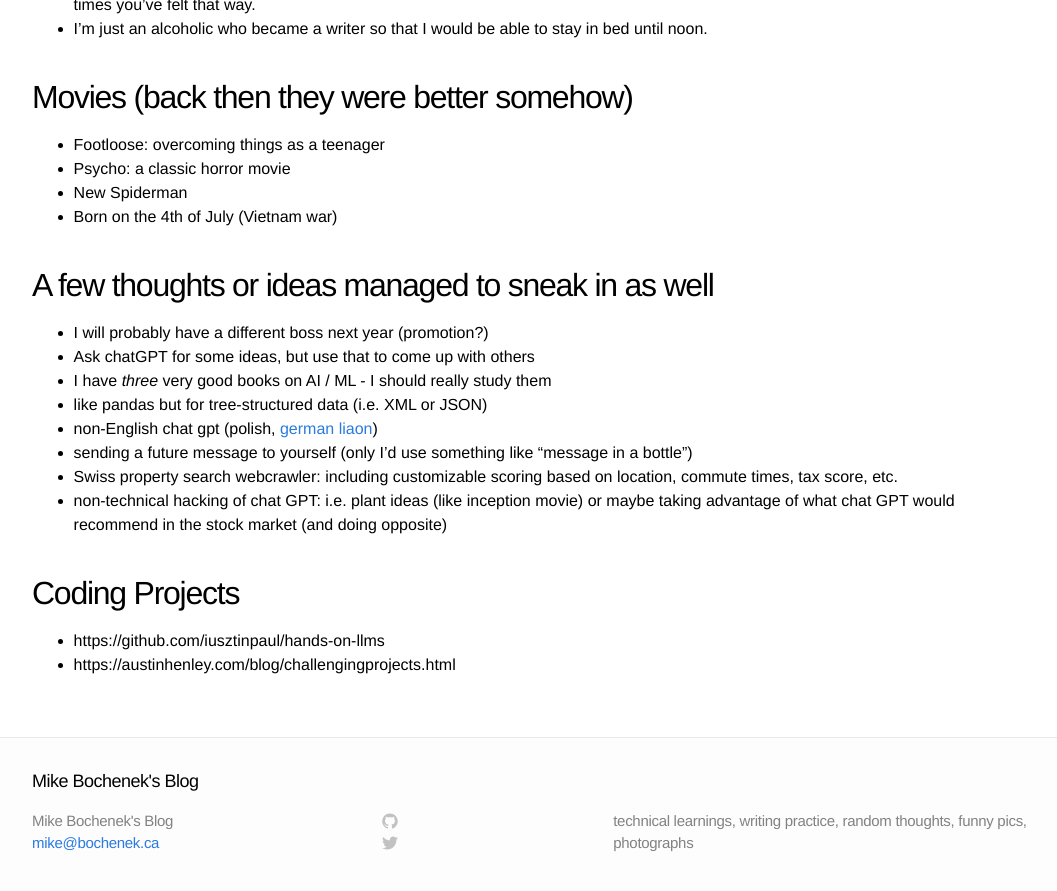
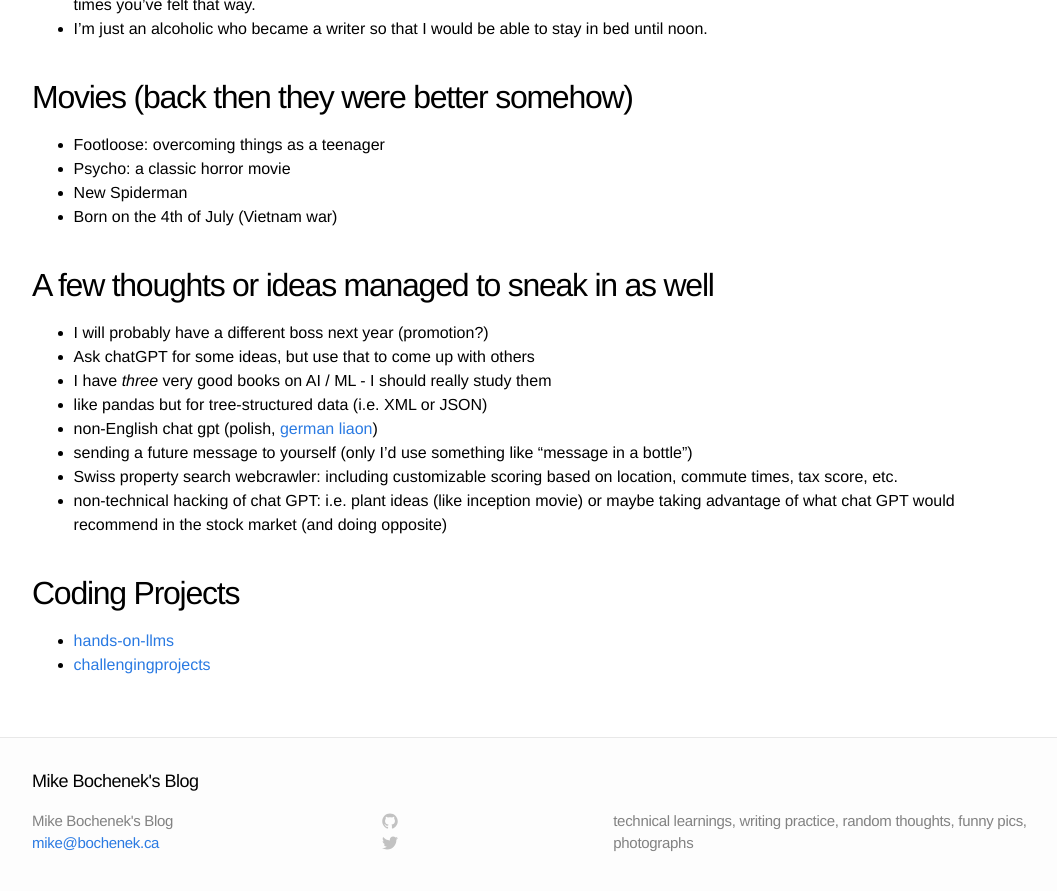
Before and after one commit to mikebochenek/learning, a Jekyll site: the page built from blog/_posts/2023-09-22-fun-quotes.markdown, in a window 1280 px wide and 900 px high, scrolled down 841 px. Shown: the top 891 px of the window, without its empty margins (108-1165 px from the left). Built offline with Jekyll 4.4.1, drawn with Linux system fonts in a browser that asks for light colours; some of the changed lines change nothing that is shown.

Commit message:
turn links into links

```diff
--- a/blog/_posts/2023-09-22-fun-quotes.markdown
+++ b/blog/_posts/2023-09-22-fun-quotes.markdown
@@ -43,5 +43,5 @@ Instead of new random ideas, below are some fun memorable quotes from this year.
 - non-technical hacking of chat GPT: i.e. plant ideas (like inception movie) or maybe taking advantage of what chat GPT would recommend in the stock market (and doing opposite)
 
 ## Coding Projects
-- https://github.com/iusztinpaul/hands-on-llms
-- https://austinhenley.com/blog/challengingprojects.html
+- [hands-on-llms](https://github.com/iusztinpaul/hands-on-llms)
+- [challengingprojects](https://austinhenley.com/blog/challengingprojects.html)
```
